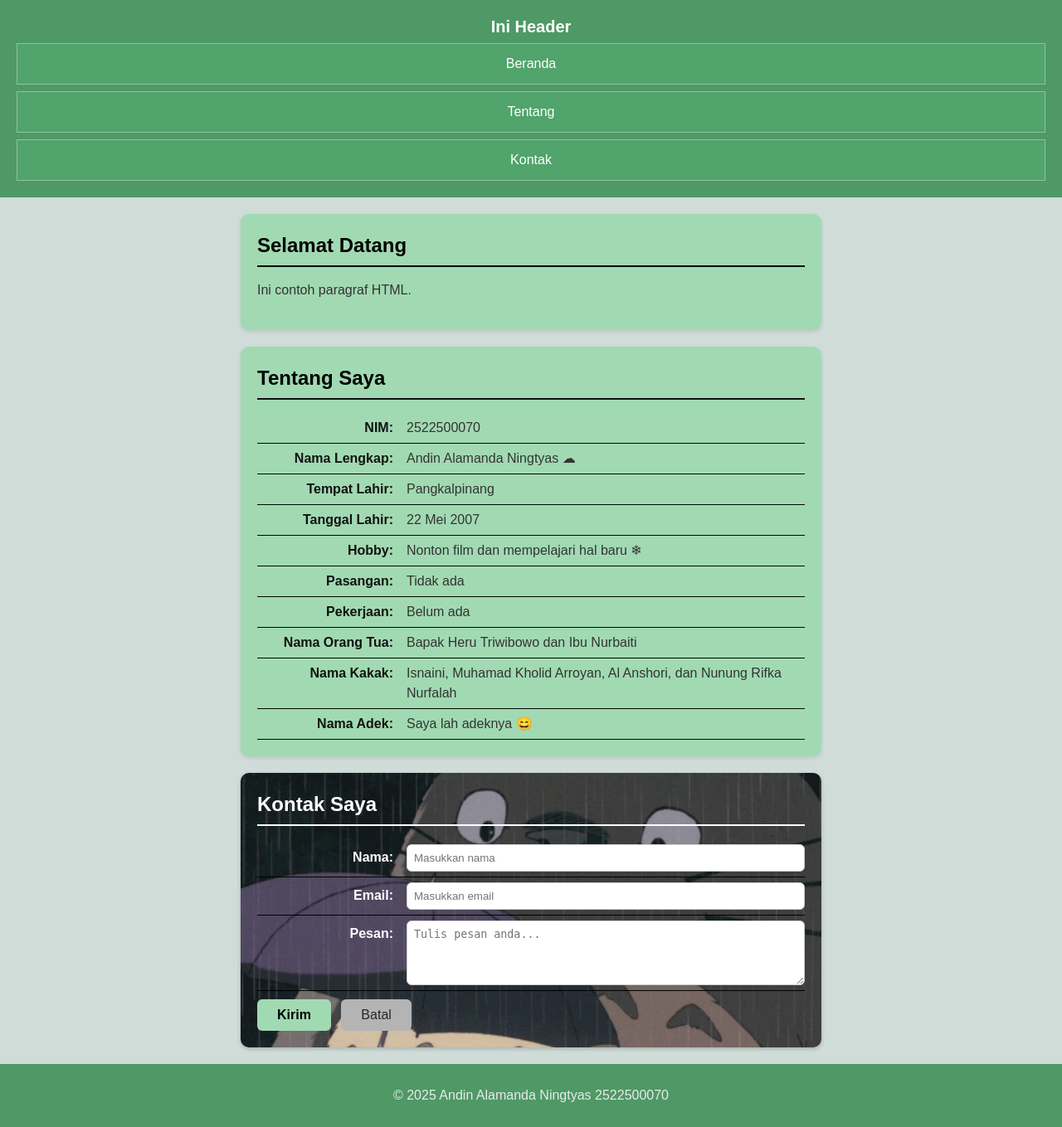
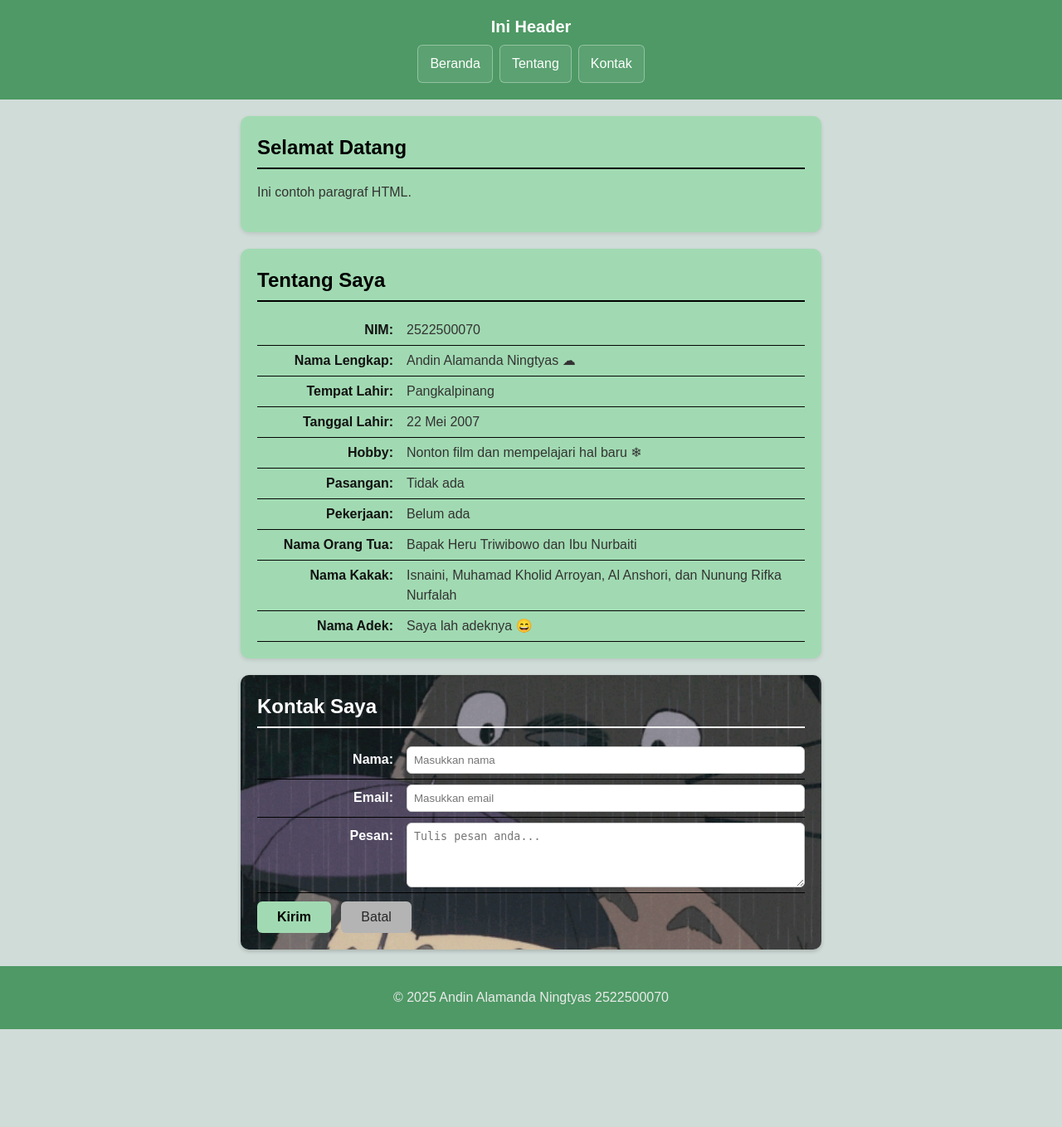
Before and after one commit to 2522500070-ops/2522500070-PWD-GB1J-2526O, a PHP site: page /pertemuan-04/index.html in a window 1280 px wide. Shown: the whole page at 83% size. After the commit the page ends 1241 px from the top, so only its background shows below. Run offline with PHP 8.4, Linux system fonts and the light colour scheme.

Commit message:
style.css

```diff
--- a/pertemuan-04/style.css
+++ b/pertemuan-04/style.css
@@ -17,23 +17,48 @@
     text-align: center;
 }
 
+header h1 {
+    margin: 0 0 8px;
+    font-size: 20px;
+    line-height: 1.2;
+}
+
 header ul {
     display: flex;
     justify-content: center;
     list-style: none;
     padding: 0;
     margin: 10px 0 0;
+    gap: 8px;
 }
 
 header li a {
+    display: block;
     color: #fff;
     text-decoration: none;
-            padding: 6px 12px;
+    padding: 10px 14px;
+    border: 1px solid rgba(255, 255, 255, 0.35);
+    background: rgba(255, 255, 255, 0.08);
+    border-radius: 6px;
+    transition: background-color 0.3s ease, transform 0.2s ease;
 }
 
-        #home,
-        #about,
-        #contact {
+header li a:hover {
+    background-color: #a1dab2;
+}
+
+header li a:focus {
+    outline: 2px solid #fff;
+    outline-offset: 2px;
+    background-color: rgba(255, 255, 255, 0.15);
+}
+
+header li a:active {
+    background-color: #a1dab2;
+    transform: translateY(1px);
+}
+
+section {
     background-color: #a1dab2;
     border-radius: 10px;
     padding: 20px;
@@ -42,11 +67,9 @@
     box-shadow: 0 2px 5px rgba(0, 0, 0, 0.1);
 }
 
-        #home h2,
-        #about h2,
-        #contact h2 {
-            color: #000000;
-            border-bottom: 2px solid #000000;
+section h2 {
+    color: #000;
+    border-bottom: 2px solid #000;
     padding-bottom: 6px;
     margin-top: 0;
     margin-bottom: 16px;
@@ -54,87 +77,6 @@
 
 #home p {
     text-align: justify;
-        }
-
-        footer {
-            background: #4e9965;
-            color: #eaeaea;
-            text-align: center;
-            padding: 10px;
-        }
-
-        header li a:hover {
-            background-color: #a1dab2;
-            border-radius: 6px;
-            transition: background-color 0.3s ease;
-        }
-
-        header li a:focus {
-            outline: 2px solid #fff;
-            outline-offset: 2px;
-            border-radius: 6px;
-            background-color: rgba(255, 255, 255, o.15);
-        }
-
-        header li a:active {
-            background-color: #a1dab2;
-            transform: translateY(1px);
-        }
-
-        @media (max-width: 600px) {
-            header {
-                padding: 16px;
-                position: sticky;
-                top: 0;
-                z-index: 1000;
-            }
-        }
-
-        header h1 {
-            margin: 0 0 8px;
-            font-size: 20px;
-            line-height: 1.2;
-        }
-
-        header ul {
-            flex-direction: column;
-            align-items: stretch;
-            gap: 8px;
-            margin: 8px 0 0;
-        }
-
-        header li a {
-            display: block;
-            padding: 12px 14px;
-            border: 1px solid rgba(255, 255, 255, .35);
-            background: rgba(255, 255, 255, .08);
-            backdrop-filter: saturate(120%);
-        }
-
-        #about,
-        #contact {
-            background-color: #a1dab2;
-            border-radius: 10px;
-            padding: 20px;
-            max-width: 700px;
-            margin: 20px auto;
-            box-shadow: 0 2px 5px rgba(0, 0, 0, 0.1);
-        }
-
-        #about h2 {
-            color: #000000;
-            border-bottom: 2px solid #0f0f0f;
-            padding-bottom: 6px;
-            margin-top: 0;
-            margin-bottom: 16px;
-        }
-
-        #contact h2 {
-            color: #ffffff;
-            border-bottom: 2px solid #ffffff;
-            padding-bottom: 6px;
-            margin-top: 0;
-            margin-bottom: 16px;
 }
 
 #about p {
```
Also changed, not shown: other parts of pertemuan-04/style.css (+46 -25 lines). Lines whose indentation alone changed are shown as unchanged.
